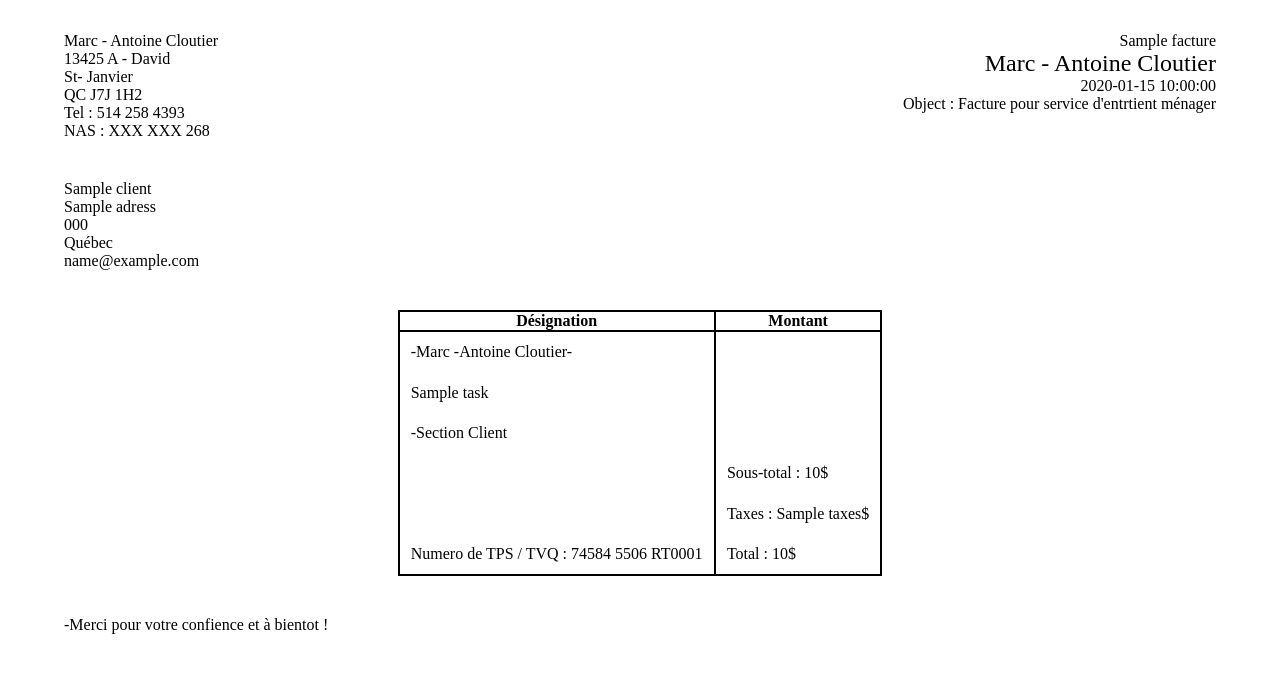
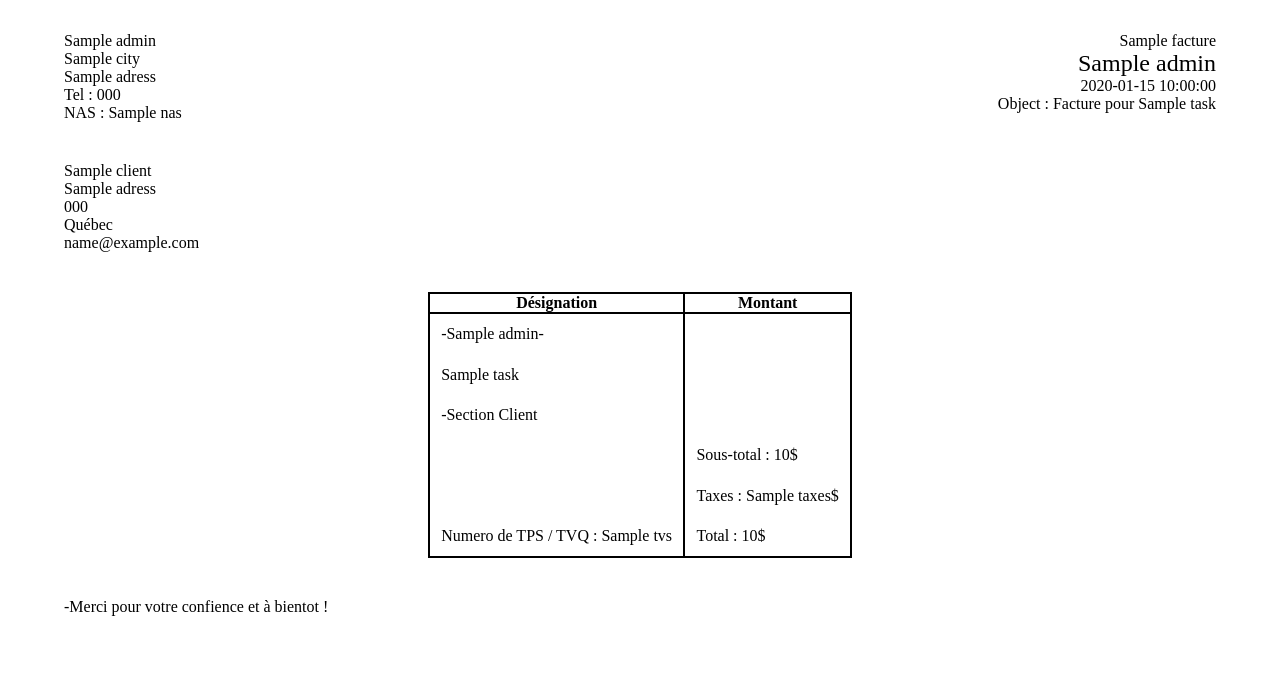
Before and after one commit to ParfaitD9/beassist, a Python web app: template templates/facture.html in a window 1280 px wide. Shown: the top 673 px of the page. Run offline with Jinja, Linux system fonts and the light colour scheme; the template is opened without the code that fills it: most values are stand-ins (such as "Sample title", 1, 10 or a date in 2020).

Commit message:
Better changes

```diff
--- a/manage.py
+++ b/manage.py
@@ -1,6 +1,6 @@
 from datetime import datetime as dt
 import argparse
-from mars import create_customer, create_facture, delete_customer, send_facture
+from mars import create_customer, create_facture, delete_customer, send_facture, loadenv
 
 parser = argparse.ArgumentParser()
 
@@ -20,7 +20,7 @@ parser.add_argument(
     '--date',
     '-d',
     help="Date of task execution",
-    default=dt.now().date().strftime('%d-%m-%Y')
+    default=dt.now().date().strftime('%Y-%m-%d')
 )
 parser.add_argument(
     '--facture',
@@ -28,10 +28,10 @@ parser.add_argument(
     help="Facture hash"
 )
 
-# vybbwpysqpangfdo
 args = parser.parse_args()
 
 if __name__ == '__main__':
+    loadenv()
     if args.command == 'create':
         if args.option == 'facture':
             create_facture(args.customer, args.date)
--- a/orm.py
+++ b/orm.py
@@ -22,11 +22,11 @@ class Customer(BaseModel):
 class Facture(BaseModel):
     hash = pw.CharField(primary_key=True)
     customer = pw.ForeignKeyField(Customer, backref='factures')
-    date = pw.DateField(default=dte.today)
+    date = pw.DateField(default=dte.today, formats=['%Y-%m-%d'])
 
 
 class Task(BaseModel):
-    pk = pw.CharField(primary_key=True)
+    pk = pw.IntegerField(primary_key=True)
     name = pw.CharField()
     price = pw.FloatField()
     taxes = pw.FloatField()
--- a/templates/facture.html
+++ b/templates/facture.html
@@ -54,18 +54,17 @@
     <div class="main">
         <div class="elastic spc-between">
             <div>
-                <p>Marc - Antoine Cloutier</p>
-                <p>13425 A - David</p>
-                <p>St- Janvier</p>
-                <p>QC J7J 1H2</p>
-                <p>Tel : 514 258 4393</p>
-                <p>NAS : XXX XXX 268</p>
+                <p>{{admin.name}}</p>
+                <p>{{admin.city}}</p>
+                <p>{{admin.adress}}</p>
+                <p>Tel : {{admin.phone}}</p>
+                <p>NAS : {{nas}}</p>
             </div>
             <div class="elastic column end" >
                 <p>{{facture}}</p>
-                <p style="font-size: 1.5em;">Marc - Antoine Cloutier</p>
+                <p style="font-size: 1.5em;">{{admin.name}}</p>
                 <p>{{date}}</p>
-                <p>Object : Facture pour service d'entrtient ménager</p>
+                <p>Object : Facture pour {{task.name}}</p>
             </div>
         </div>
         <div style="margin-top: 2.5em;">
@@ -83,7 +82,7 @@
                     <th class="border-left">Montant</th>
                 </tr>
                 <tr>
-                    <td>-Marc -Antoine Cloutier-</td>
+                    <td>-{{admin.name}}-</td>
                     <td class="border-left"></td>
                 </tr>
                 <tr>
@@ -103,7 +102,7 @@
                     <td class="border-left">Taxes : {{task.taxes}}$</td>
                 </tr>
                 <tr>
-                    <td>Numero de TPS / TVQ : 74584 5506 RT0001</td>
+                    <td>Numero de TPS / TVQ : {{tvs}}</td>
                     <td class="border-left">Total : {{task.price + task.taxes}}$</td>
                 </tr>
 
```
Also changed, not shown: mars.py (+14 -6 lines), README.md, 2 other files.
